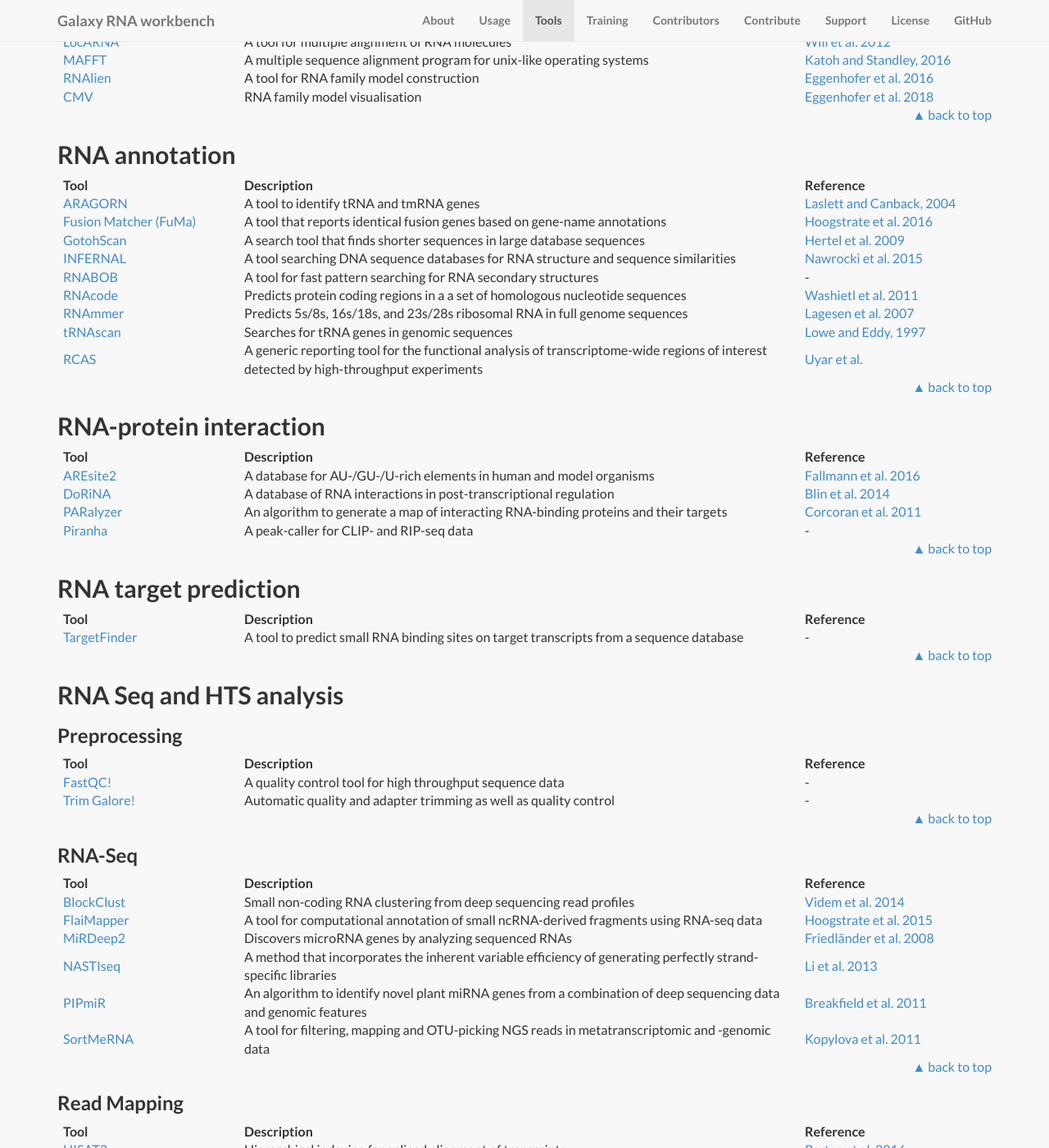
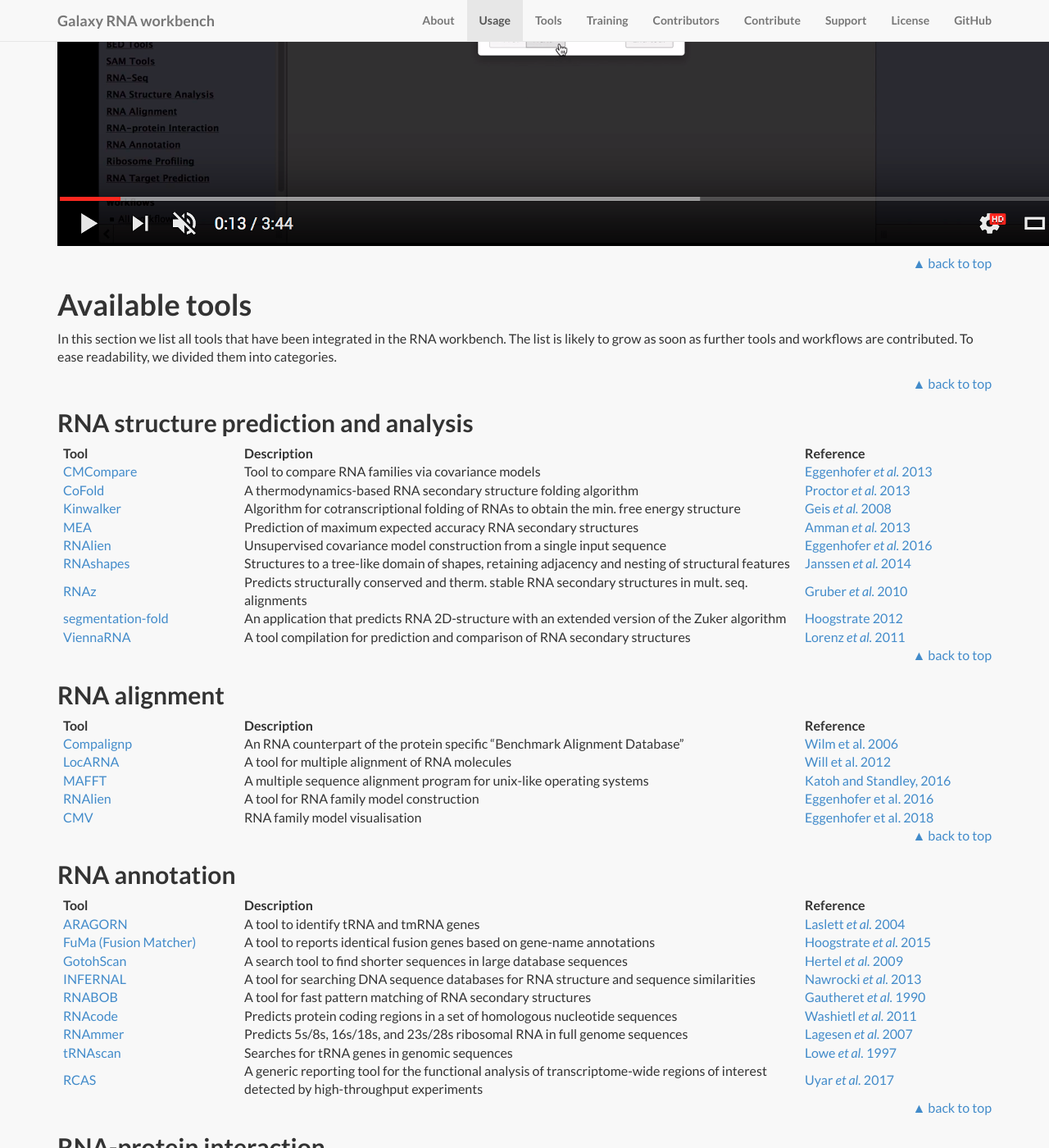
Before and after one commit to bgruening/galaxy-rna-workbench, a Jekyll site: the page built from index.md, in a window 1280 px wide and 1400 px high, scrolled down 4721 px. Shown: the whole window at 82% size. Built offline with Jekyll 4.4.1, drawn with Linux system fonts in a browser that asks for light colours; nearby versions of some CDN libraries; library files that are not in the unit come from our copies; our own code applies the rules of GitHub Pages for plain Markdown files; some of the changed text lies outside the part shown.

Commit message:
[ci skip] Update site on 2018-12-29 21:48:13

```diff
--- a/index.md
+++ b/index.md
@@ -65,7 +66,7 @@
 
 Kitematic users can launch the RNA workbench directly from its interface. The following video shows how to load the docker container that is necessary to use the workbench:
 
-[![Galaxy RNA workbench launch through Kitematic](https://i.imgur.com/qjQlRxJ.png)](https://www.youtube.com/watch?v=fYer4Xdw_h4 "Kitematic galaxy-rna-workbench launch")
+[<img align="center" src="assets/img/video_kitematic.png" alt="Kitematic galaxy-rna-workbench launch" valign="middle">](https://www.youtube.com/watch?v=fYer4Xdw_h4)
 <p align="right"><a href="#top">&#x25B2; back to top</a></p>
 
 ### Without Kitematic
@@ -136,7 +137,7 @@
 
 The following video demonstrates the main elements that compose the Galaxy user interface:
 
-[![Galaxy RNA workbench UI tour](https://i.imgur.com/c06O3I0.png)](https://www.youtube.com/watch?v=rP59wYIxWcI "Kitematic galaxy-rna-workbench launch")
+[<img align="center" src="assets/img/video_tours.png" alt="Galaxy UI tour" valign="middle">](https://www.youtube.com/watch?v=rP59wYIxWcI)
 <p align="right"><a href="#top">&#x25B2; back to top</a></p>
 
 # Available tools
@@ -148,14 +149,15 @@
 
 Tool | Description | Reference
 --- | --- | ---
-[antaRNA](http://www.bioinf.uni-freiburg.de/Software/antaRNA/) | Possibility of inverse RNA structure folding and a specification of a GC value constraint | [Kleinkauf et al. 2015](https://doi.org/10.1093/bioinformatics/btv319)
-[CoFold](http://www.e-rna.org/cofold/) | A thermodynamics-based RNA secondary structure folding algorithm | [Proctor and Meyer, 2015](https://doi.org/10.1093/nar/gkt174)
-[Kinwalker](http://www.bioinf.uni-leipzig.de/Software/Kinwalker/) | Algorithm for cotranscriptional folding of RNAs to obtain the min. free energy structure | [Geis et al. 2008](https://dx.doi.org/10.1016/j.jmb.2008.02.064)
-[MEA](http://www.bioinf.uni-leipzig.de/Software/mea/) | Prediction of maximum expected accuracy RNA secondary structures | [Amman et al. 2013](https://dx.doi.org/10.1007/978-3-319-02624-4_1)
-[RNAshapes](https://bibiserv2.cebitec.uni-bielefeld.de/rnashapes) | Structures to a tree-like domain of shapes, retaining adjacency and nesting of structural features | [Janssen and Giergerich, 2014](https://doi.org/10.1093/bioinformatics/btu649)
-[RNAz](http://www.tbi.univie.ac.at/~wash/RNAz/) | Predicts structurally conserved and therm. stable RNA secondary structures in mult. seq. alignments | [Washietl et al. 2005](https://dx.doi.org/10.1073/pnas.0409169102)
-[segmentation-fold](https://github.com/yhoogstrate/segmentation-fold)| An application that predicts RNA 2D-structure with an extended version of the Zuker algorithm | -
-[ViennaRNA](http://www.tbi.univie.ac.at/RNA/) | A tool compilation for prediction and comparison of RNA secondary structures | [Lorenz et al. 2011](https://dx.doi.org/10.1186/1748-7188-6-26)
+[CMCompare](http://nibiru.tbi.univie.ac.at/cmcws/introduction.html) | Tool to compare RNA families via covariance models | [Eggenhofer *et al.* 2013](https://dx.doi.org/10.1093/nar/gkt329)
+[CoFold](https://www.e-rna.org/cofold/) | A thermodynamics-based RNA secondary structure folding algorithm | [Proctor *et al.* 2013](https://dx.doi.org/10.1093/nar/gkt174)
+[Kinwalker](http://www.bioinf.uni-leipzig.de/Software/Kinwalker/) | Algorithm for cotranscriptional folding of RNAs to obtain the min. free energy structure | [Geis *et al.* 2008](https://dx.doi.org/10.1016/j.jmb.2008.02.064)
+[MEA](http://www.bioinf.uni-leipzig.de/Software/mea/) | Prediction of maximum expected accuracy RNA secondary structures | [Amman *et al.* 2013](https://dx.doi.org/10.1007/978-3-319-02624-4_1)
+[RNAlien](http://rna.tbi.univie.ac.at/rnalien/) | Unsupervised covariance model construction from a single input sequence | [Eggenhofer *et al.* 2016](https://dx.doi.org/10.1093/nar/gkw558)
+[RNAshapes](https://bibiserv2.cebitec.uni-bielefeld.de/rnashapes) | Structures to a tree-like domain of shapes, retaining adjacency and nesting of structural features | [Janssen *et al.* 2014](https://dx.doi.org/10.1093/bioinformatics/btu649)
+[RNAz](http://www.tbi.univie.ac.at/~wash/RNAz/) | Predicts structurally conserved and therm. stable RNA secondary structures in mult. seq. alignments | [Gruber *et al.* 2010](https://dx.doi.org/10.1142/9789814295291_0009)
+[segmentation-fold](https://github.com/yhoogstrate/segmentation-fold)| An application that predicts RNA 2D-structure with an extended version of the Zuker algorithm | [Hoogstrate 2012](https://yh-kt-fold.googlecode.com/files/Report.pdf)
+[ViennaRNA](https://www.tbi.univie.ac.at/RNA/) | A tool compilation for prediction and comparison of RNA secondary structures | [Lorenz *et al.* 2011](https://dx.doi.org/10.1186/1748-7188-6-26)
 
 <p align="right"><a href="#top">&#x25B2; back to top</a></p>
 
@@ -175,15 +177,15 @@
 
 Tool | Description | Reference
 --- | --- | ---
-[ARAGORN](http://mbio-serv2.mbioekol.lu.se/ARAGORN/) | A tool to identify tRNA and tmRNA genes | [Laslett and Canback, 2004](https://doi.org/10.1093/nar/gkh152)
-[Fusion Matcher (FuMa)](https://github.com/yhoogstrate/fuma) | A tool that reports identical fusion genes based on gene-name annotations | [Hoogstrate et al. 2016](https://doi.org/10.1093/bioinformatics/btv721)
-[GotohScan](http://www.bioinf.uni-leipzig.de/Software/GotohScan/) | A search tool that finds shorter sequences in large database sequences | [Hertel et al. 2009](https://doi.org/10.1093/nar/gkn1084)
-[INFERNAL](http://eddylab.org/infernal/) | A tool searching DNA sequence databases for RNA structure and sequence similarities | [Nawrocki et al. 2015](https://doi.org/10.1093/nar/gku1063)
-[RNABOB](http://eddylab.org/software.html) | A tool for fast pattern searching for RNA secondary structures | -
-[RNAcode](http://wash.github.io/rnacode/) | Predicts protein coding regions in a a set of homologous nucleotide sequences | [Washietl et al. 2011](https://dx.doi.org/10.1261/rna.2536111)
-[RNAmmer](http://www.cbs.dtu.dk/services/RNAmmer/) | Predicts 5s/8s, 16s/18s, and 23s/28s ribosomal RNA in full genome sequences | [Lagesen et al. 2007](https://dx.doi.org/10.1093/nar/gkm160)
-[tRNAscan](http://lowelab.ucsc.edu/tRNAscan-SE/) | Searches for tRNA genes in genomic sequences | [Lowe and Eddy, 1997](https://www.ncbi.nlm.nih.gov/pmc/articles/PMC146525/)
-[RCAS](https://github.com/BIMSBbioinfo/RCAS) | A generic reporting tool for the functional analysis of transcriptome-wide regions of interest detected by high-throughput experiments | [Uyar et al.](https://www.ncbi.nlm.nih.gov/pubmed/28334930)
+[ARAGORN](http://mbio-serv2.mbioekol.lu.se/ARAGORN/) | A tool to identify tRNA and tmRNA genes | [Laslett *et al.* 2004](https://dx.doi.org/10.1093/nar/gkh152)
+[FuMa (Fusion Matcher)](https://github.com/yhoogstrate/fuma) | A tool to reports identical fusion genes based on gene-name annotations | [Hoogstrate *et al.* 2015](https://dx.doi.org/10.1093/bioinformatics/btv721)
+[GotohScan](http://www.bioinf.uni-leipzig.de/Software/GotohScan/) | A search tool to find shorter sequences in large database sequences | [Hertel *et al.* 2009](https://dx.doi.org/10.1093/nar/gkn1084)
+[INFERNAL](http://eddylab.org/infernal/) | A tool for searching DNA sequence databases for RNA structure and sequence similarities | [Nawrocki *et al.* 2013](https://dx.doi.org/10.1093/bioinformatics/btt509)
+[RNABOB](http://eddylab.org/software.html) | A tool for fast pattern matching of RNA secondary structures | [Gautheret *et al.* 1990](https://dx.doi.org/10.1093/bioinformatics/6.4.325)
+[RNAcode](https://wash.github.io/rnacode/) | Predicts protein coding regions in a set of homologous nucleotide sequences | [Washietl *et al.* 2011](https://dx.doi.org/10.1261/rna.2536111)
+[RNAmmer](http://www.cbs.dtu.dk/services/RNAmmer/) | Predicts 5s/8s, 16s/18s, and 23s/28s ribosomal RNA in full genome sequences | [Lagesen *et al.* 2007](https://dx.doi.org/10.1093/nar/gkm160)
+[tRNAscan](http://lowelab.ucsc.edu/tRNAscan-SE/) | Searches for tRNA genes in genomic sequences | [Lowe *et al.* 1997](https://dx.doi.org/10.1093/nar/25.5.0955)
+[RCAS](https://github.com/BIMSBbioinfo/RCAS) | A generic reporting tool for the functional analysis of transcriptome-wide regions of interest detected by high-throughput experiments | [Uyar *et al.* 2017](https://dx.doi.org/10.1093/nar/gkx120)
 
 <p align="right"><a href="#top">&#x25B2; back to top</a></p>
 
@@ -191,9 +193,9 @@
 
 Tool | Description | Reference
 --- | --- | ---
-[AREsite2](http://rna.tbi.univie.ac.at/AREsite2) | A database for AU-/GU-/U-rich elements in human and model organisms | [Fallmann et al. 2016](https://dx.doi.org/10.1093/nar/gkv1238)
-[DoRiNA](http://dorina.mdc-berlin.de/) | A database of RNA interactions in post-transcriptional regulation | [Blin et al. 2014](https://dx.doi.org/10.1093/nar/gku1180)
-[PARalyzer](https://ohlerlab.mdc-berlin.de/software/PARalyzer_85/)| An algorithm to generate a map of interacting RNA-binding proteins and their targets | [Corcoran et al. 2011](https://dx.doi.org/10.1186/gb-2011-12-8-r79)
+[AREsite2](http://rna.tbi.univie.ac.at/AREsite2) | A database for AU-/GU-/U-rich elements in human and model organisms | [Fallmann *et al.* 2015](https://dx.doi.org/10.1093/nar/gkv1238)
+[doRiNA](https://dorina.mdc-berlin.de/) | A database of RNA interactions in post-transcriptional regulation | [Blin *et al.* 2014](https://dx.doi.org/10.1093/nar/gku1180)
+[PARalyzer](https://ohlerlab.mdc-berlin.de/software/PARalyzer_85/)| An algorithm to generate a map of interacting RNA-binding proteins and their targets | [Corcoran *et al.* 2011](https://dx.doi.org/10.1186/gb-2011-12-8-r79)
 [Piranha](https://github.com/smithlabcode/piranha) | A peak-caller for CLIP- and RIP-seq data | -
 
 <p align="right"><a href="#top">&#x25B2; back to top</a></p>
@@ -217,23 +219,19 @@
 
 <p align="right"><a href="#top">&#x25B2; back to top</a></p>
 
-### RNA-Seq
+## RNA-RNA interaction
 
 Tool | Description | Reference
 --- | --- | ---
-[BlockClust](https://toolshed.g2.bx.psu.edu/view/rnateam/blockclust/) | Small non-coding RNA clustering from deep sequencing read profiles | [Videm et al. 2014](https://doi.org/10.1093/bioinformatics/btu270)
-[FlaiMapper](https://github.com/yhoogstrate/flaimapper) | A tool for computational annotation of small ncRNA-derived fragments using RNA-seq data | [Hoogstrate et al. 2015](https://doi.org/10.1093/bioinformatics/btu696)
-[MiRDeep2](https://www.mdc-berlin.de/8551903/en/) | Discovers microRNA genes by analyzing sequenced RNAs | [Friedländer et al. 2008](https://dx.doi.org/10.1038/nbt1394)
-[NASTIseq](https://ohlerlab.mdc-berlin.de/software/NASTIseq_104/)| A method that incorporates the inherent variable efficiency of generating perfectly strand-specific libraries | [Li et al. 2013](https://dx.doi.org/10.1101/gr.149310.112)
-[PIPmiR](https://ohlerlab.mdc-berlin.de/software/Pipeline_for_the_Identification_of_Plant_miRNAs_84/) | An algorithm to identify novel plant miRNA genes from a combination of deep sequencing data and genomic features | [Breakfield et al. 2011](https://dx.doi.org/10.1101/gr.123547.111)
-[SortMeRNA](http://bioinfo.lifl.fr/RNA/sortmerna/) | A tool for filtering, mapping and OTU-picking NGS reads in metatranscriptomic and -genomic data | [Kopylova et al. 2011](https://dx.doi.org/10.1093/bioinformatics/bts611)
+[IntaRNA](https://github.com/BackofenLab/IntaRNA) | Efficient RNA-RNA interaction prediction incorporating accessibility and seeding of interaction sites | [Mann *et al.* 2017](https://dx.doi.org/10.1093/nar/gkx279)
 
 <p align="right"><a href="#top">&#x25B2; back to top</a></p>
 
-### Read Mapping
+## RNA target prediction
 
 Tool | Description | Reference
 --- | --- | ---
+[TargetFinder](https://github.com/carringtonlab/TargetFinder) | A tool to predict small RNA binding sites on target transcripts from a sequence database | [Fahlgren *et al.* 2009](https://dx.doi.org/10.1007/978-1-60327-005-2_4)
 [HISAT2](https://ccb.jhu.edu/software/hisat2/) | Hierarchical indexing for spliced alignment of transcripts | [Pertea et al. 2016](https://dx.doi.org/10.1038/nprot.2016.095)
 [STAR](https://github.com/alexdobin/STAR) | Rapid spliced aligner for RNA-seq data | [Dobin et al. 2013](https://academic.oup.com/bioinformatics/article/29/1/15/272537/STAR-ultrafast-universal-RNA-seq-aligner)
 [STAR-fusion](https://github.com/STAR-Fusion/STAR-Fusion) | Fast fusion gene finder | [Haas et al. 2017](https://www.biorxiv.org/content/early/2017/03/24/120295)
@@ -242,48 +240,57 @@
 
 <p align="right"><a href="#top">&#x25B2; back to top</a></p>
 
-### Transcript Assembly
+## Ribosome profiling
 
 Tool | Description | Reference
 --- | --- | ---
+[RiboTaper](https://ohlerlab.mdc-berlin.de/software/RiboTaper_126/) | An analysis pipeline for Ribo-Seq experiments, exploiting the triplet periodicity of ribosomal footprints to call translated regions | [Calviello *et al.* 2015](https://dx.doi.org/10.1038/nmeth.3688)
 [Trinity](https://github.com/trinityrnaseq/trinityrnaseq/wiki) | De novo transcript sequence reconstruction from RNA-Seq | [Haas et al. 2013](https://dx.doi.org/10.1038%2Fnprot.2013.084)
 
 <p align="right"><a href="#top">&#x25B2; back to top</a></p>
 
-### Quantification
+## RNA Seq and HTS analysis
+
+#### Quality control
 
 Tool | Description | Reference
 --- | --- | ---
-[featureCounts](http://bioinf.wehi.edu.au/featureCounts/) | Ultrafast and accurate read summarization program | [Liao et al. 2014](http://dx.doi.org/10.1093/bioinformatics/btt656)
-[htseq-count](http://www-huber.embl.de/HTSeq/doc/count.html) | Tool for counting reads in features | [Anders et al. 2015](https://dx.doi.org/10.1093%2Fbioinformatics%2Fbtu638)
-[Sailfish](http://www.cs.cmu.edu/~ckingsf/software/sailfish/) | Rapid Alignment-free Quantification of Isoform Abundance | [Patro et al. 2014](http://dx.doi.org/10.1038/nbt.2862)
-[Salmon](https://combine-lab.github.io/salmon/) | Fast, accurate and bias-aware transcript quantification | [Patro et al. 2017](http://dx.doi.org/10.1038/nmeth.4197)
+[FastQC](https://www.bioinformatics.babraham.ac.uk/projects/fastqc/) | A quality control tool for high throughput sequence data | -
+[MultiQC](https://multiqc.info/) | A tool to create reports visualising output from multiple tools across many samples | [Ewels *et al.* 2016](https://dx.doi.org/10.1093/bioinformatics/btw354)
+[Trim Galore!](https://www.bioinformatics.babraham.ac.uk/projects/trim_galore/) | Automatic quality and adapter trimming as well as quality control | -
 
 <p align="right"><a href="#top">&#x25B2; back to top</a></p>
 
-### Differential expression analysis
+#### RNA-Seq
 
 Tool | Description | Reference
 --- | --- | ---
-[DESeq2](https://bioconductor.org/packages/release/bioc/html/DESeq2.html) | Differential gene expression analysis based on the negative binomial distribution | [Love et al. 2014](http://doi.org/10.1186/s13059-014-0550-8)
+[Bowtie2](http://bowtie-bio.sourceforge.net/bowtie2/index.shtml) | Fast and sensitive read alignment | [Langmead *et al.* 2012](https://dx.doi.org/10.1038/nmeth.1923)
+[BWA](http://bio-bwa.sourceforge.net/) | Burrow-Wheeler Aligner for short-read alignment | [Li *et al.* 2010](https://dx.doi.org/10.1093/bioinformatics/btp698)
+[BWA-MEM](https://github.com/lh3/bwa) | Fast and accurate long-read alignment with Burrows–Wheeler transform | [Li *et al.* 2010](https://doi.org/10.1093/bioinformatics/btp698)
+[DESeq2](https://bioconductor.org/packages/release/bioc/html/DESeq2.html) | Differential gene expression analysis based on the negative binomial distribution | [Love *et al.* 2014](https://dx.doi.org/10.1186/s13059-014-0550-8)
+[Dr. Disco](https://github.com/yhoogstrate/dr-disco) | Detection of exon-to-exon and genomic breakpoints in RNA-Seq data | -
+[featureCounts](http://bioinf.wehi.edu.au/featureCounts/) | Ultrafast and accurate read summarization program | [Liao *et al.* 2013](https://dx.doi.org/10.1093/bioinformatics/btt656)
+[FlaiMapper](https://github.com/yhoogstrate/flaimapper) | A tool for computational annotation of small ncRNA-derived fragments using RNA-seq data | [Hoogstrate *et al.* 2014](https://dx.doi.org/10.1093/bioinformatics/btu696)
+[HISAT2](https://ccb.jhu.edu/software/hisat2/) | Hierarchical indexing for spliced alignment of transcripts | [Kim *et al.* 2015](https://dx.doi.org/10.1038/nmeth.3317)
+[NASTIseq](https://ohlerlab.mdc-berlin.de/software/NASTIseq_104/)| A method that incorporates the inherent variable efficiency of generating perfectly strand-specific libraries | [Li *et al.* 2013](https://dx.doi.org/10.1101/gr.149310.112)
+[PIPmiR](https://ohlerlab.mdc-berlin.de/software/Pipeline_for_the_Identification_of_Plant_miRNAs_84/) | An algorithm to identify novel plant miRNA genes from a combination of deep sequencing data and genomic features | [Breakfield *et al.* 2011](https://dx.doi.org/10.1101/gr.123547.111)
+[RNA STAR](https://github.com/alexdobin/STAR) | Ultrafast universal RNA-seq aligner | [Dobin *et al.* 2012](https://dx.doi.org/10.1093/bioinformatics/bts635)
+[Sailfish](https://www.cs.cmu.edu/~ckingsf/software/sailfish/) | A tool for rapid alignment-free quantification of isoform abundance | [Patro *et al.* 2014](https://dx.doi.org/10.1038/nbt.2862)
+[Salmon](https://github.com/COMBINE-lab/Salmon) | A tool for transcript quantification from RNA-seq data | [Patro *et al.* 2015](https://dx.doi.org/10.1101/021592)
+[SortMeRNA](http://bioinfo.lifl.fr/RNA/sortmerna/) | A tool for filtering, mapping and OTU-picking NGS reads in metatranscriptomic and -genomic data | [Kopylova *et al.* 2011](https://dx.doi.org/10.1093/bioinformatics/bts611)
+[STAR-Fusion](https://github.com/STAR-Fusion/STAR-Fusion) | A tool that leverages on the STAR aligner to identify candidate fusion transcripts supported by Illumina reads | -
+[Trinity](https://github.com/trinityrnaseq/trinityrnaseq/wiki) | A tool to assemble transcript sequences from Illumina RNA-Seq data | [Grabherr *et al.* 2011](https://dx.doi.org/10.1038/nbt.1883)
 
 <p align="right"><a href="#top">&#x25B2; back to top</a></p>
 
-### Utilities
+#### Utilities
 
 Tool | Description | Reference
 --- | --- | ---
-[SAMtools](http://samtools.sourceforge.net/) | Utilities for manipulating alignments in the SAM format | [Heng et al. 2009](https://doi.org/10.1093/bioinformatics/btp352)
-[BEDTools](http://bedtools.readthedocs.io/en/latest/) | Utilities for genome arithmetic | [Quinlan and Hall 2010](https://doi.org/10.1093/bioinformatics/btq033)
-[deepTools](https://deeptools.github.io/) | Tools for exploring deep-sequencing data | [Ramirez et al. 2014](https://doi.org/10.1093/nar/gku365), [Ramirez et al. 2016](https://doi.org/10.1093/nar/gkw257)
-
-<p align="right"><a href="#top">&#x25B2; back to top</a></p>
-
-## Ribosome profiling
-
-Tool | Description | Reference
---- | --- | ---
-[RiboTaper](https://ohlerlab.mdc-berlin.de/software/RiboTaper_126/) | An analysis pipeline for Ribo-Seq experiments, exploiting the triplet periodicity of ribosomal footprints to call translated regions | [Calviello et al. 2016](https://dx.doi.org/10.1038/nmeth.3688)
+[SAMtools](http://samtools.sourceforge.net/) | Utilities for manipulating alignments in the SAM format | [Heng *et al.* 2009](https://doi.org/10.1093/bioinformatics/btp352)
+[BEDTools](https://bedtools.readthedocs.io/en/latest/) | Utilities for genome arithmetic | [Quinlan *et al.* 2010](https://doi.org/10.1093/bioinformatics/btq033)
+[deepTools](https://deeptools.github.io/) | Tools for exploring deep-sequencing data | [Ramirez *et al.* 2016](https://doi.org/10.1093/nar/gkw257)
 
 <p align="right"><a href="#top">&#x25B2; back to top</a></p>
 
```
Also changed, not shown: other parts of index.md (+2 -1 lines).
